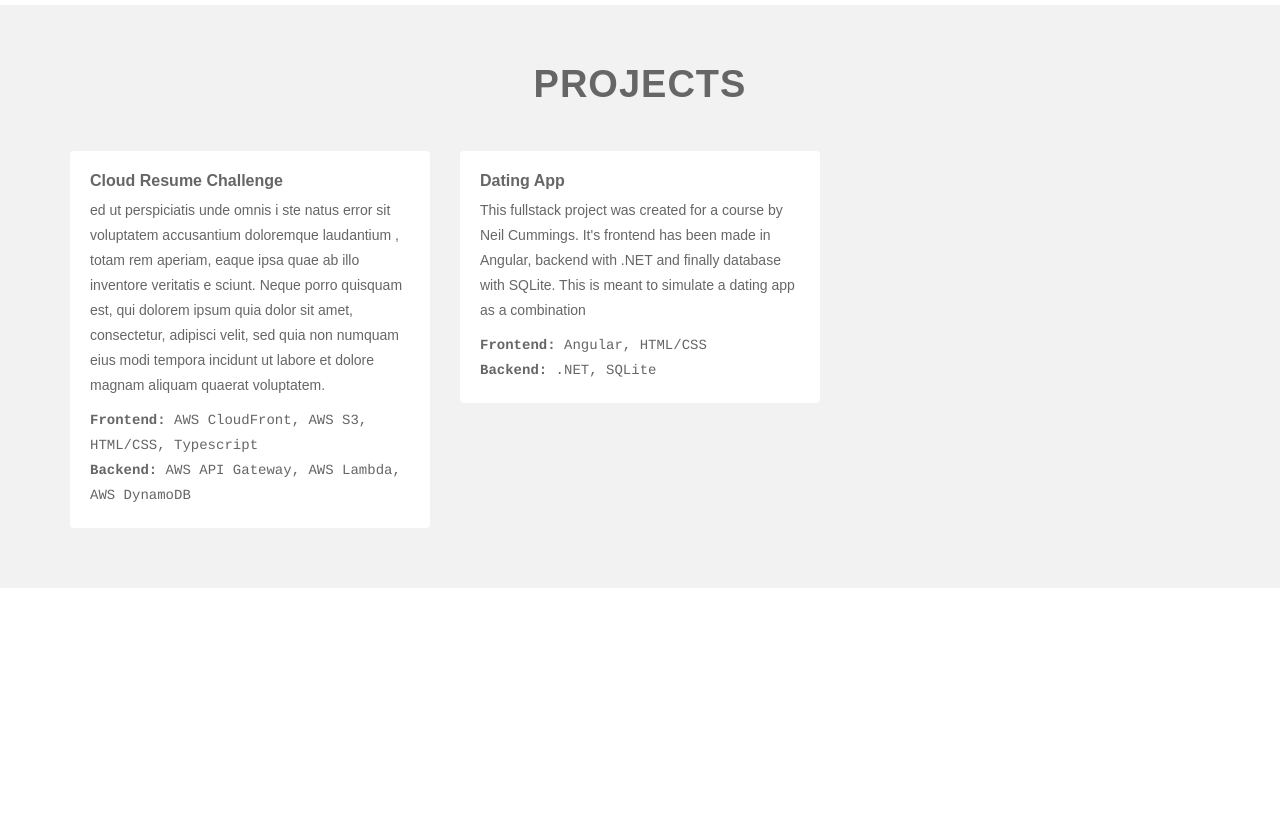
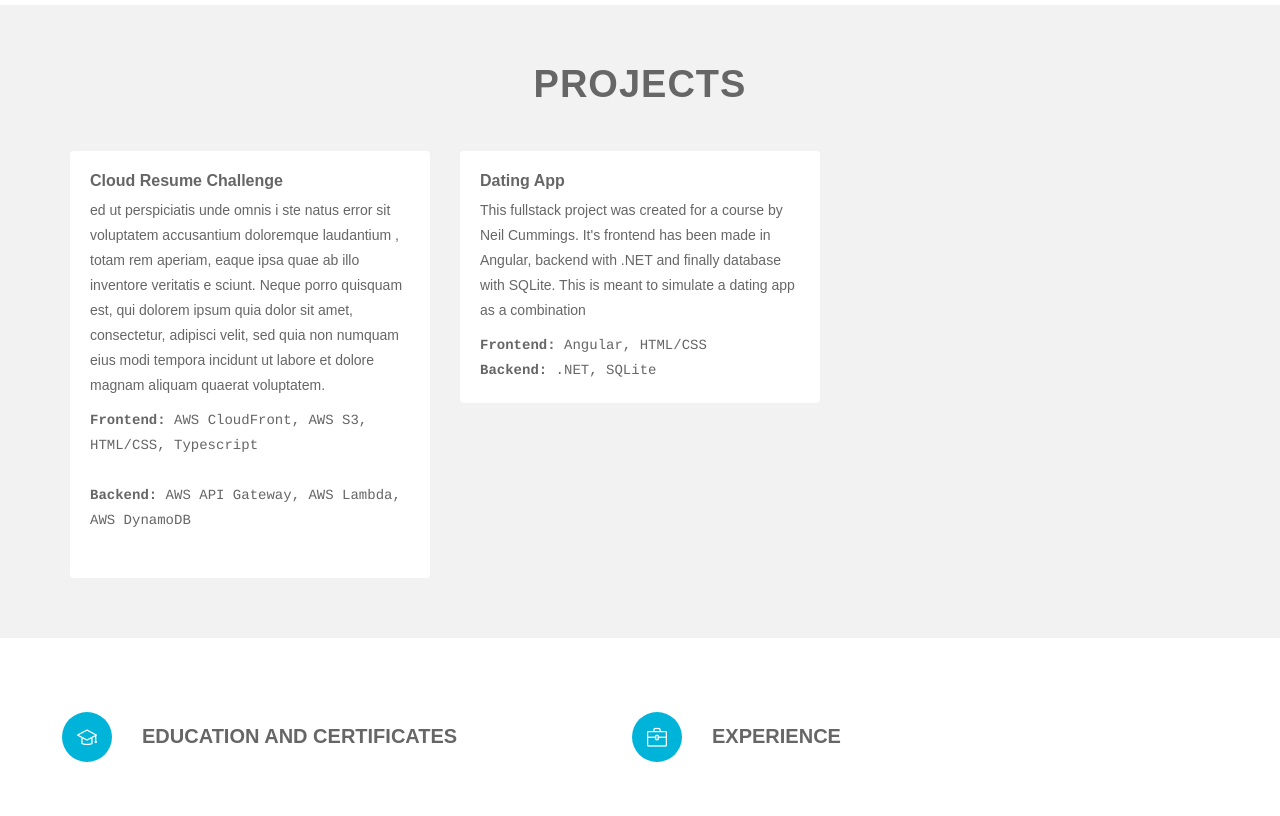
Before and after one commit to SquallyWally/personal-portfolio, a plain HTML site: page frontend/index.html in a window 1280 px wide. Shown: the part 1135-1951 px from the top of the page. Before the commit the page ends 1723 px from the top, so only its background shows below. Drawn offline with Linux system fonts and the light colour scheme; files whose address does not match are found by name.

Commit message:
added experience and education section, stll needs to fill

```diff
--- a/frontend/index.html
+++ b/frontend/index.html
@@ -193,15 +193,15 @@
             <div class="portfolio-item">
               <div class="shot-item">
                 <h3 class="line-title">Cloud Resume Challenge</h3>
-                <p>    ed ut perspiciatis unde omnis i
+                <p>ed ut perspiciatis unde omnis i
                   ste natus error sit voluptatem accusantium doloremque laudantium
                   , totam rem aperiam, eaque ipsa quae ab illo inventore veritatis e
 
                   sciunt. Neque porro quisquam est, qui dolorem ipsum quia dolor sit
                    amet, consectetur, adipisci velit, sed quia non numquam eius
                   modi tempora incidunt ut labore et dolore magnam aliquam quaerat voluptatem.</p>
-                  <p class="tech"><b>Frontend:</b> AWS CloudFront, AWS S3, HTML/CSS, Typescript </br>
-                    <b>Backend:</b> AWS API Gateway, AWS Lambda, AWS DynamoDB </br>
+                  <p class="tech"><b>Frontend:</b> AWS CloudFront, AWS S3, HTML/CSS, Typescript      <br></br>
+                    <b>Backend:</b> AWS API Gateway, AWS Lambda, AWS DynamoDB      <br></br>
 
                   </p>
                   <div class="overlay">
@@ -209,7 +209,7 @@
                       <a class="btn btn-common"
                         href=""
                         role="button">My blog post (COMING SOON)</a>
-                      <a class="btn btn-common" href="https://github.com/SquallyWally/personal-portfolio"
+                      <a class="btn btn-common" href="https://github.com/SquallyWally/personal-portfolio" target="_blank"
                         role="button">Portfolio on GitHub</a>
                     </div>
               </div>
@@ -237,7 +237,7 @@
                       <a class="btn btn-common"
                         href=""
                         role="button">My blog post (COMING SOON)</a>
-                      <a class="btn btn-common" href="https://github.com/SquallyWally/OkTinder"
+                      <a class="btn btn-common" href="https://github.com/SquallyWally/OkTinder" target="_blank"
                         role="button">Dating App on GitHub</a>
                     </div>
               </div>
@@ -249,7 +249,43 @@
         </div>
       </div>
     </div>
+        <!-- Container Ends -->
 
   </section>
+      <!-- Portfolio Section Ends -->
+
+     <!-- Resume Section Start -->
+
+     <div id="resume" class="section-padding">
+      <div class="container">
+        <div class="row">
+            <!-- Education -->
+          <div class="col-lg-6 col-md-6 col-sm-6">
+            <div class="education wow fadeInRight" data-wow-delay="0.3s">
+              <ul class="timeline">
+                <li>
+                  <i class="icon-graduation"></i>
+                  <h2 class="timelin-title">Education and Certificates</h2>
+                </li>
+              </ul>
+            </div>
+          </div>
+
+           <!-- Experience -->
+          <div class="col-lg-6 col-md-6 col-sm-6">
+            <div class="education wow fadeInRight" data-wow-delay="0.3s">
+              <ul class="timeline">
+                <li>
+                  <i class="icon-briefcase"></i>
+                  <h2 class="timelin-title">Experience</h2>
+                </li>
+              </ul>
+            </div>
+          </div>
+        </div>
+
+      </div>
+     </div>
+
   </body>
 </html>
```
